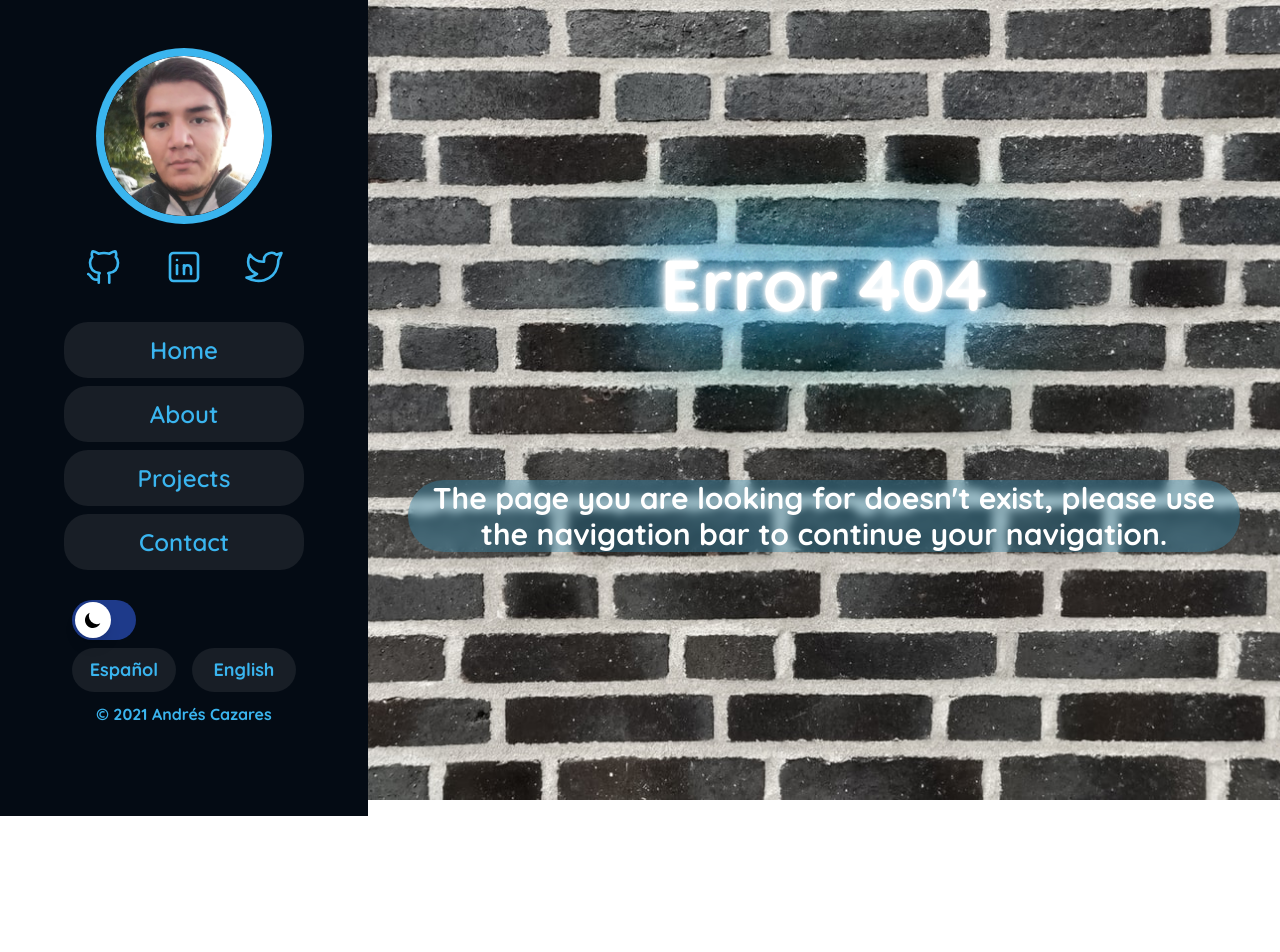
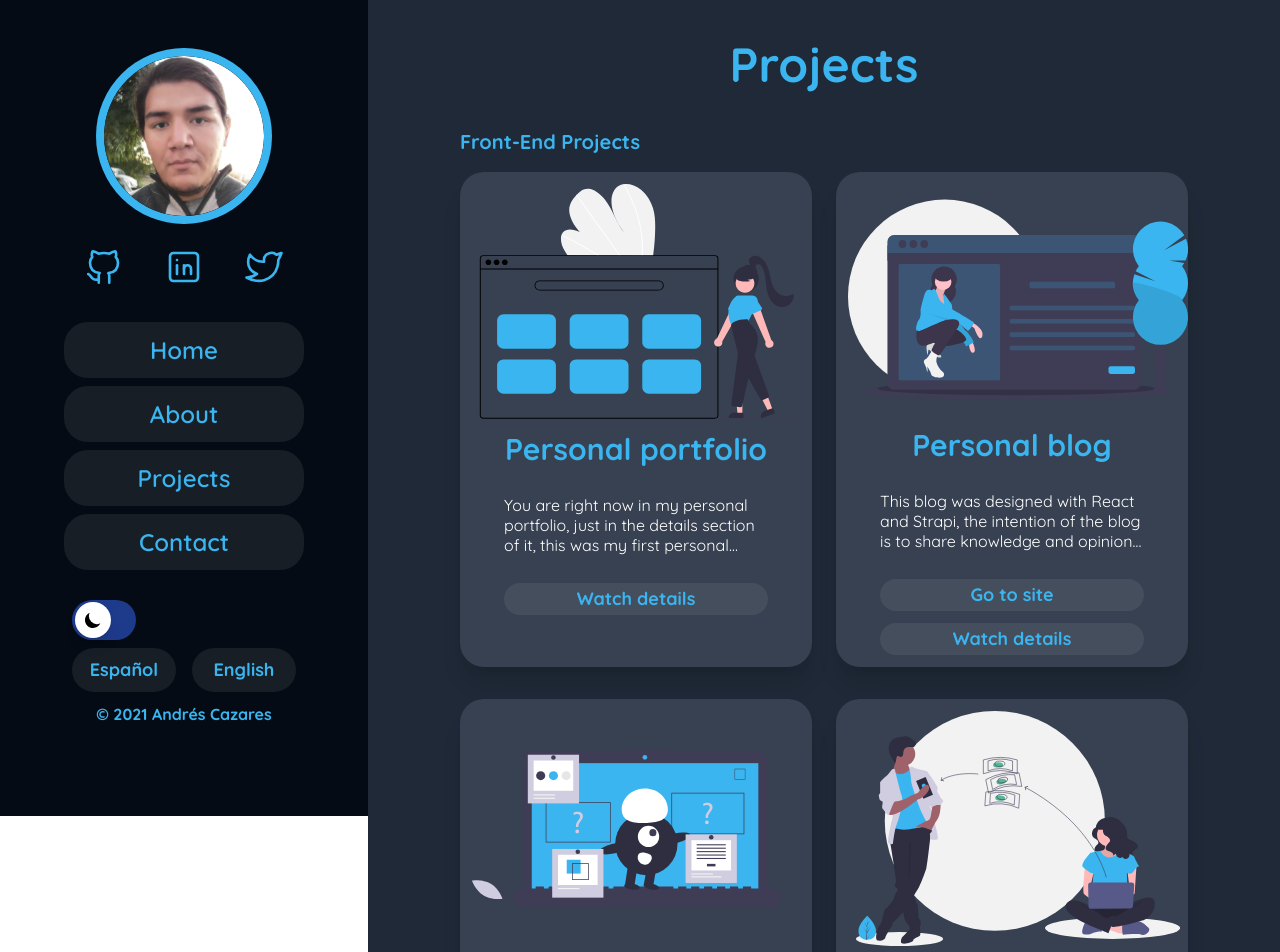
Before and after one commit to sayaskye/portfolio, a Next.js app: page /portfolio in a window 1280 px wide. Before the commit this address had no page. Shown: the top 952 px of the page. Before the commit the page ends 800 px from the top, so only its background shows below. Built offline with nearby package versions, Linux system fonts and the light colour scheme.

Commit message:
fix: portfolio extension file

```diff
--- /dev/null
+++ b/pages/portfolio.tsx
@@ -0,0 +1,180 @@
+import { FormattedMessage } from "react-intl";
+import Layout from "../components/layout";
+import Head from "next/head";
+import { useContext } from "react";
+import { configContext } from "../context/configContext";
+import PortfolioCard from "../components/portfolio/PortfolioCard";
+
+const Portfolio = () => {
+  const { locale } = useContext(configContext);
+  return (
+    <>
+      {locale === "es-MX" && (
+        <Head>
+          <title> Proyectos | Andrés Cazares Web </title>
+          <link rel="icon" href="/logo.svg" />
+          <meta
+            name="description"
+            content="Andrés Cazares Portfolio personal"
+          />
+          <meta
+            name="keywords"
+            content="México, Desarrollador, Programador, HTML, ReactJS, Tailwind, Web"
+          />
+          <meta name="author" content="Andrés Cazares" />
+          <meta
+            name="viewport"
+            content="initial-scale=1.0, width=device-width"
+          />
+          <meta property="og:image" content="/logo.svg" />
+        </Head>
+      )}
+      {locale === "en-US" && (
+        <Head>
+          <title> Projects | Andrés Cazares Web </title>
+          <link rel="icon" href="/logo.svg" />
+          <meta
+            name="description"
+            content="Andrés Cazares Personal Portfolio"
+          />
+          <meta
+            name="keywords"
+            content="México, Programmer, Developer, HTML, ReactJS, Tailwind, Web"
+          />
+          <meta name="author" content="Andrés Cazares" />
+          <meta
+            name="viewport"
+            content="initial-scale=1.0, width=device-width"
+          />
+          <meta property="og:image" content="/logo.svg" />
+        </Head>
+      )}
+      <Layout>
+        <div className="w-screen h-auto pb-[54px] bg-gray-200 duration-500 ease-in dark:bg-gray-800">
+          <div className="container mx-auto">
+            <div className=" mx-auto lg:mx-20  my-10 dark:text-white duration-300 ease-in">
+              <h1 className="text-main-lightblue dark:text-main-blue text-5xl my-10 font-bold mx-3 duration-300 ease-in text-center">
+                <FormattedMessage
+                  id="portfolio.title"
+                  defaultMessage="Projects"
+                />
+              </h1>
+              <h3 className="text-main-lightblue dark:text-main-blue text-xl font-bold mx-5 lg:mx-3 duration-300 ease-in ">
+                <FormattedMessage id="portfolio.front" defaultMessage="" />
+              </h3>
+              <div className=" grid grid-cols-1 xl:grid-cols-2 ">
+                <PortfolioCard
+                  title="portfolio"
+                  imageType="portfolio"
+                  videoId=""
+                  videoBool={false}
+                  urlBool={false}
+                  url=""
+                />
+                <PortfolioCard
+                  title="personalBlog"
+                  imageType="personalblog"
+                  videoId=""
+                  videoBool={false}
+                  urlBool={true}
+                  url="https://www.blog.andrescazares.com/"
+                />
+                <PortfolioCard
+                  title="ASMPC"
+                  imageType="asmpc"
+                  videoId="lWhj9hW31Js"
+                  videoBool={true}
+                  urlBool={false}
+                  url=""
+                />
+                <PortfolioCard
+                  title="CDC"
+                  imageType="cdc"
+                  videoId="x4eM3QJlwDE"
+                  videoBool={true}
+                  urlBool={false}
+                  url=""
+                />
+                <PortfolioCard
+                  title="weather"
+                  imageType="weather"
+                  videoId="0gCM5yIAZ7Q"
+                  videoBool={true}
+                  urlBool={true}
+                  url="https://www.clima.andrescazares.com"
+                />
+                <PortfolioCard
+                  title="taquero"
+                  imageType="videogame"
+                  videoId="g-3pOXJKiiE"
+                  videoBool={true}
+                  urlBool={false}
+                  url=""
+                />
+              </div>
+              <h3 className="text-main-lightblue dark:text-main-blue text-xl font-bold mx-5 lg:mx-3 duration-300 ease-in mt-10">
+                <FormattedMessage id="portfolio.back" defaultMessage="" />
+              </h3>
+              <div className=" grid grid-cols-1 xl:grid-cols-2 ">
+                <PortfolioCard
+                  title="strapiBlog"
+                  imageType="strapi"
+                  videoId=""
+                  videoBool={false}
+                  urlBool={true}
+                  url="https://github.com/sayaskye/blog-strapi"
+                />
+              </div>
+              <h3 className="text-main-lightblue dark:text-main-blue text-xl font-bold mx-5 lg:mx-3 duration-300 ease-in mt-10">
+                <FormattedMessage id="portfolio.course" defaultMessage="" />
+              </h3>
+              <div className=" grid grid-cols-1 xl:grid-cols-2 ">
+                <PortfolioCard
+                  title="ProductHunt"
+                  imageType="web"
+                  videoId=""
+                  videoBool={false}
+                  urlBool={true}
+                  url="https://www.phc.andrescazares.com"
+                />
+                <PortfolioCard
+                  title="chat"
+                  imageType="chat"
+                  videoId="D3u3pPRJStk"
+                  videoBool={true}
+                  urlBool={true}
+                  url="https://www.superchat.andrescazares.com"
+                />
+                <PortfolioCard
+                  title="blogphp"
+                  imageType="phpblog"
+                  videoId="dpMQ3WPNOqE"
+                  videoBool={true}
+                  urlBool={false}
+                  url=""
+                />
+                <PortfolioCard
+                  title="apiLaravel"
+                  imageType="apis"
+                  videoId=""
+                  videoBool={false}
+                  urlBool={true}
+                  url="https://github.com/sayaskye/apirestlaravel"
+                />
+                <PortfolioCard
+                  title="apiNode"
+                  imageType="apis"
+                  videoId=""
+                  videoBool={false}
+                  urlBool={true}
+                  url="https://github.com/sayaskye/apirestnodejs"
+                />
+              </div>
+            </div>
+          </div>
+        </div>
+      </Layout>
+    </>
+  );
+};
+export default Portfolio;
```
